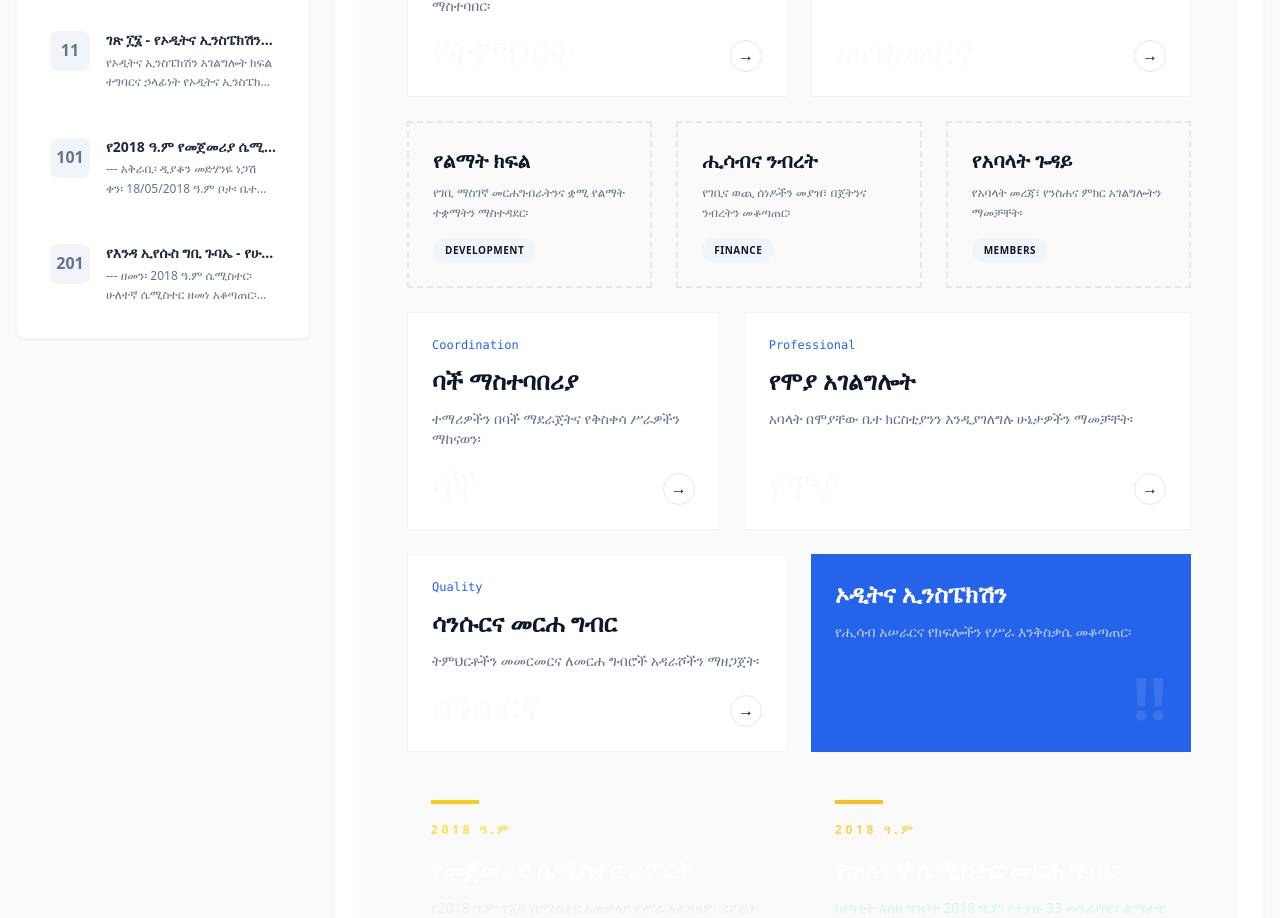
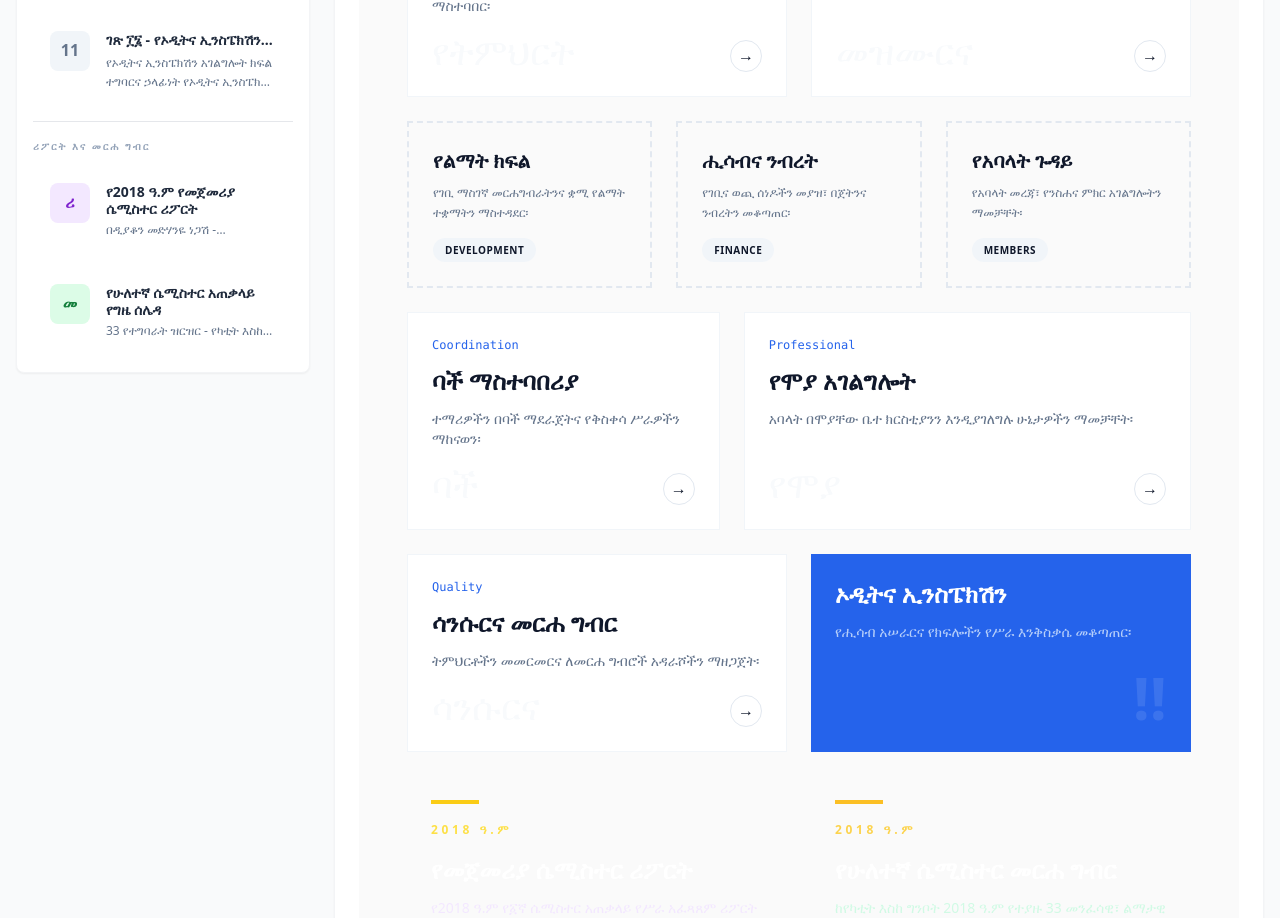
Before and after one commit to kibrom-bit/-, a Vue app: page / in a window 1280 px wide. Shown: the part 1200-2118 px from the top of the page. Built offline with nearby package versions, Linux system fonts and the light colour scheme; a web font is replaced by a local one.

Commit message:
feat: update TableOfContents to display manual pages, report, and schedule sections

```diff
--- a/src/components/TableOfContents.vue
+++ b/src/components/TableOfContents.vue
@@ -1,6 +1,6 @@
 <template>
   <div class="toc-wrapper">
-    <div v-if="!isMobileView" class="flex items-center justify-between mb-6">
+    <div class="flex items-center justify-between mb-6">
       <h2 class="text-xl font-black text-slate-900 tracking-tight">የጉባኤ ዝርዝር</h2>
       <span class="text-[10px] bg-slate-100 px-2 py-1 rounded-full font-bold text-slate-500 uppercase">
         {{ pages.length }} ክፍሎች
@@ -8,8 +8,9 @@
     </div>
 
     <div class="space-y-2 md:space-y-3">
+      <!-- Manual Pages (1-11) -->
       <div
-        v-for="page in pages"
+        v-for="page in manualPages"
         :key="page.id"
         @click="handleSelection(page.id)"
         class="group p-3 md:p-4 rounded-xl cursor-pointer transition-all border border-transparent"
@@ -32,7 +33,7 @@
               {{ page.title }}
             </h3>
             <p class="text-slate-500 text-xs line-clamp-1 md:line-clamp-2 leading-relaxed">
-              {{ getPreview(page.content) }}
+              {{ page.department || getPreview(page.content) }}
             </p>
           </div>
 
@@ -47,69 +48,128 @@
           </svg>
         </div>
       </div>
+
+      <!-- Divider -->
+      <div class="border-t border-gray-200 my-4 pt-4">
+        <p class="text-[10px] font-black uppercase tracking-[0.2em] text-slate-400 mb-3">ሪፖርት እና መርሐ ግብር</p>
+      </div>
+
+      <!-- Report Page (101) -->
+      <div
+        @click="handleReportSelection"
+        class="group p-3 md:p-4 rounded-xl cursor-pointer transition-all border border-transparent"
+        :class="currentPageId === 101
+          ? 'bg-purple-50 border-purple-100 shadow-sm'
+          : 'hover:bg-gray-50 hover:border-gray-200'"
+      >
+        <div class="flex items-start gap-3 md:gap-4">
+          <div
+            class="rounded-lg w-8 h-8 md:w-10 md:h-10 flex items-center justify-center font-bold shrink-0 transition-transform group-hover:scale-110"
+            :class="currentPageId === 101 ? 'bg-purple-600 text-white shadow-md' : 'bg-purple-100 text-purple-700'"
+          >
+            ሪ
+          </div>
+
+          <div class="min-w-0 flex-1">
+            <h3 class="font-bold text-slate-800 text-sm leading-tight mb-1 transition-colors group-hover:text-purple-600">
+              የ2018 ዓ.ም የመጀመሪያ ሴሚስተር ሪፖርት
+            </h3>
+            <p class="text-slate-500 text-xs line-clamp-1">
+              በዲያቆን መድሃንዬ ነጋሽ - 18/05/2018 ዓ.ም
+            </p>
+          </div>
+        </div>
+      </div>
+
+      <!-- Schedule Page (201) -->
+      <div
+        @click="handleScheduleSelection"
+        class="group p-3 md:p-4 rounded-xl cursor-pointer transition-all border border-transparent"
+        :class="currentPageId === 201
+          ? 'bg-green-50 border-green-100 shadow-sm'
+          : 'hover:bg-gray-50 hover:border-gray-200'"
+      >
+        <div class="flex items-start gap-3 md:gap-4">
+          <div
+            class="rounded-lg w-8 h-8 md:w-10 md:h-10 flex items-center justify-center font-bold shrink-0 transition-transform group-hover:scale-110"
+            :class="currentPageId === 201 ? 'bg-green-600 text-white shadow-md' : 'bg-green-100 text-green-700'"
+          >
+            መ
+          </div>
+
+          <div class="min-w-0 flex-1">
+            <h3 class="font-bold text-slate-800 text-sm leading-tight mb-1 transition-colors group-hover:text-green-600">
+              የሁለተኛ ሴሚስተር አጠቃላይ የግዜ ሰሌዳ
+            </h3>
+            <p class="text-slate-500 text-xs line-clamp-1">
+              33 የተግባራት ዝርዝር - የካቲት እስከ ግንቦት 2018 ዓ.ም
+            </p>
+          </div>
+        </div>
+      </div>
     </div>
   </div>
 </template>
 
 <script setup lang="ts">
-import { computed, onMounted, onUnmounted, ref } from 'vue'
-import { useRoute } from 'vue-router'
-
-interface Page {
-  id: number
-  title: string
-  content: string
-}
+import { computed } from 'vue'
+import { useRoute, useRouter } from 'vue-router'
+import type { Page } from '@/types/document'
 
 interface Props {
   pages: Page[]
+  currentPage: number
 }
 
 const props = defineProps<Props>()
 const emit = defineEmits(['select-page', 'close'])
 
 const route = useRoute()
-const isMobileView = ref(false)
+const router = useRouter()
 
-// 1. Sync with URL to highlight the correct page
+const manualPages = computed(() => {
+  return props.pages.filter(page => page.id <= 11)
+})
+
 const currentPageId = computed(() => {
+  if (route.path.includes('/report/')) return 101
+  if (route.path.includes('/schedule/')) return 201
   return parseInt(route.params.id as string) || 1
 })
 
-// 2. Handle selection and notify parent to close drawer
 const handleSelection = (pageId: number) => {
   emit('select-page', pageId)
-  // We emit 'close' so App.vue knows to hide the mobile overlay
+  if (pageId <= 11) {
+    router.push(`/page/${pageId}`)
+  }
   emit('close')
 }
 
-// 3. Clean text for preview
+const handleReportSelection = () => {
+  emit('select-page', 101)
+  router.push('/report/first-semester-2018')
+  emit('close')
+}
+
+const handleScheduleSelection = () => {
+  emit('select-page', 201)
+  router.push('/schedule/second-semester-2018')
+  emit('close')
+}
+
 const getPreview = (content: string): string => {
   if (!content) return ''
   return content
-    .replace(/[#*`]/g, '') // Remove Markdown symbols
-    .replace(/\n/g, ' ')   // Remove newlines
+    .replace(/[#*`]/g, '')
+    .replace(/\n/g, ' ')
     .trim()
     .substring(0, 60) + '...'
 }
-
-// 4. Viewport Logic
-const updateViewport = () => {
-  isMobileView.value = window.innerWidth < 1024
-}
-
-onMounted(() => {
-  updateViewport()
-  window.addEventListener('resize', updateViewport)
-})
-
-onUnmounted(() => {
-  window.removeEventListener('resize', updateViewport)
-})
 </script>
 
 <style scoped>
-/* Custom Scrollbar for the list */
+@reference "tailwindcss";
+
 .toc-wrapper {
   scrollbar-width: thin;
   scrollbar-color: rgba(0, 0, 0, 0.1) transparent;
@@ -124,7 +184,6 @@ onUnmounted(() => {
   border-radius: 10px;
 }
 
-/* Ensure smooth text truncation */
 .truncate {
   overflow: hidden;
   text-overflow: ellipsis;
```
